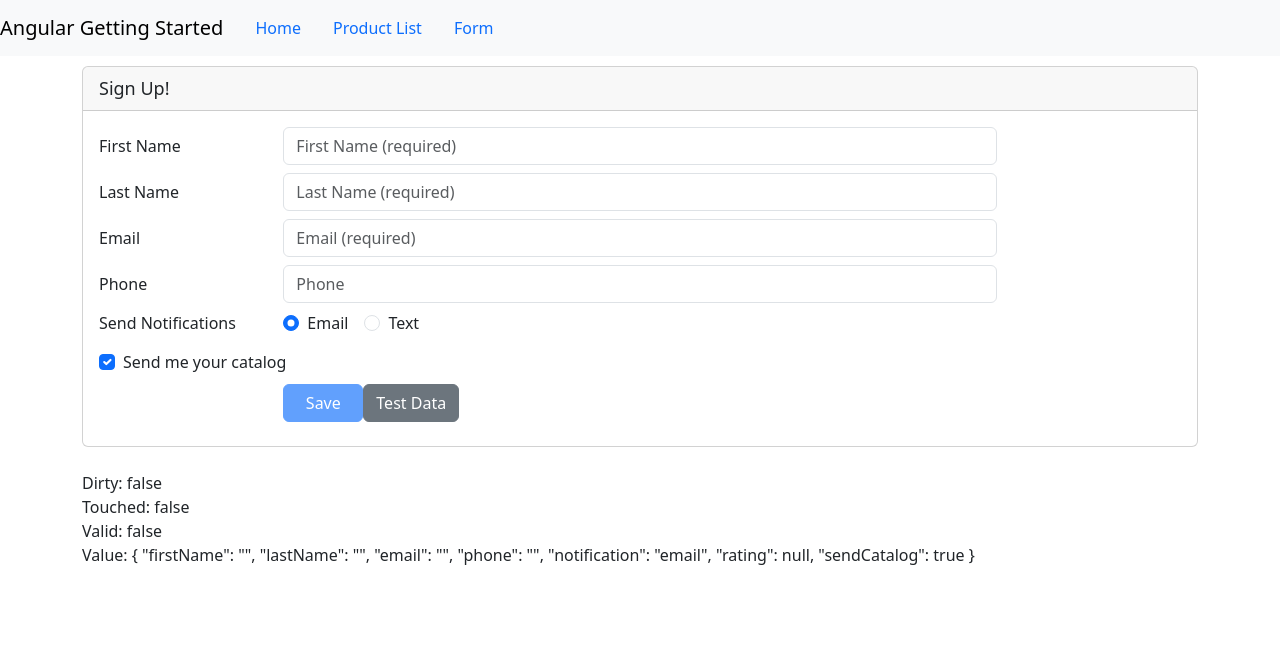
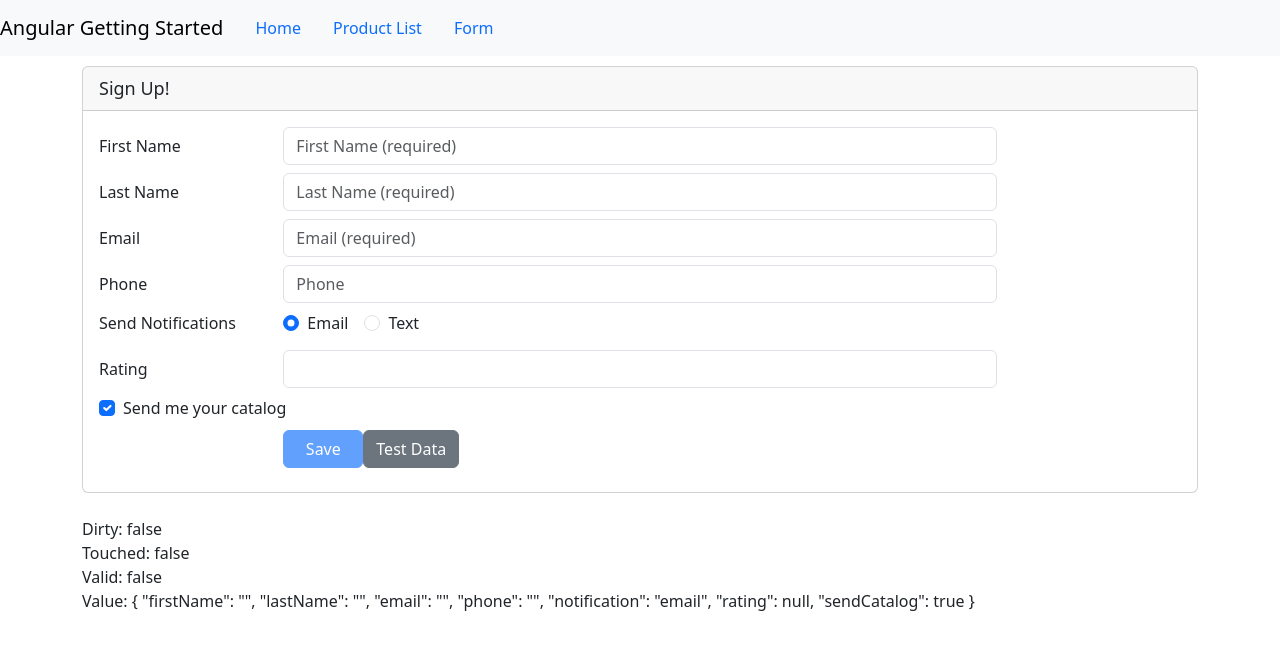
Before and after one commit to markfady/Angular_Getting_Started, an Angular app: page /ReactiveForm in a window 1280 px wide. Shown: the top 650 px of the page. Built offline with nearby package versions, Linux system fonts and the light colour scheme.

Commit message:
rating input field, custom validation usage

```diff
--- a/src/app/reactiveForm/customer/customer.component.html
+++ b/src/app/reactiveForm/customer/customer.component.html
@@ -114,6 +114,24 @@
                        >Text
               </label>
             </div>
+          </div>
+        </div>
+        <div class="form-group row mb-2">
+          <label class="col-md-2 col-form-label"
+                 for="ratingId">Rating</label>
+          <div class="col-md-8">
+            <input class="form-control"
+                   id="ratingId"
+                   type="number"
+                   formControlName="rating"
+                   [ngClass]="{'is-invalid': (customerForm.get('rating')?.touched ||
+                                               customerForm.get('rating')?.dirty) &&
+                                               !customerForm.get('rating')?.valid }" />
+            <span class="invalid-feedback">
+              <span *ngIf="customerForm.get('rating')?.errors?.['range']">
+                Please rate your experience from 1 to 5.
+              </span>
+            </span>
           </div>
         </div>
         <div class="form-group row mb-2">
```
